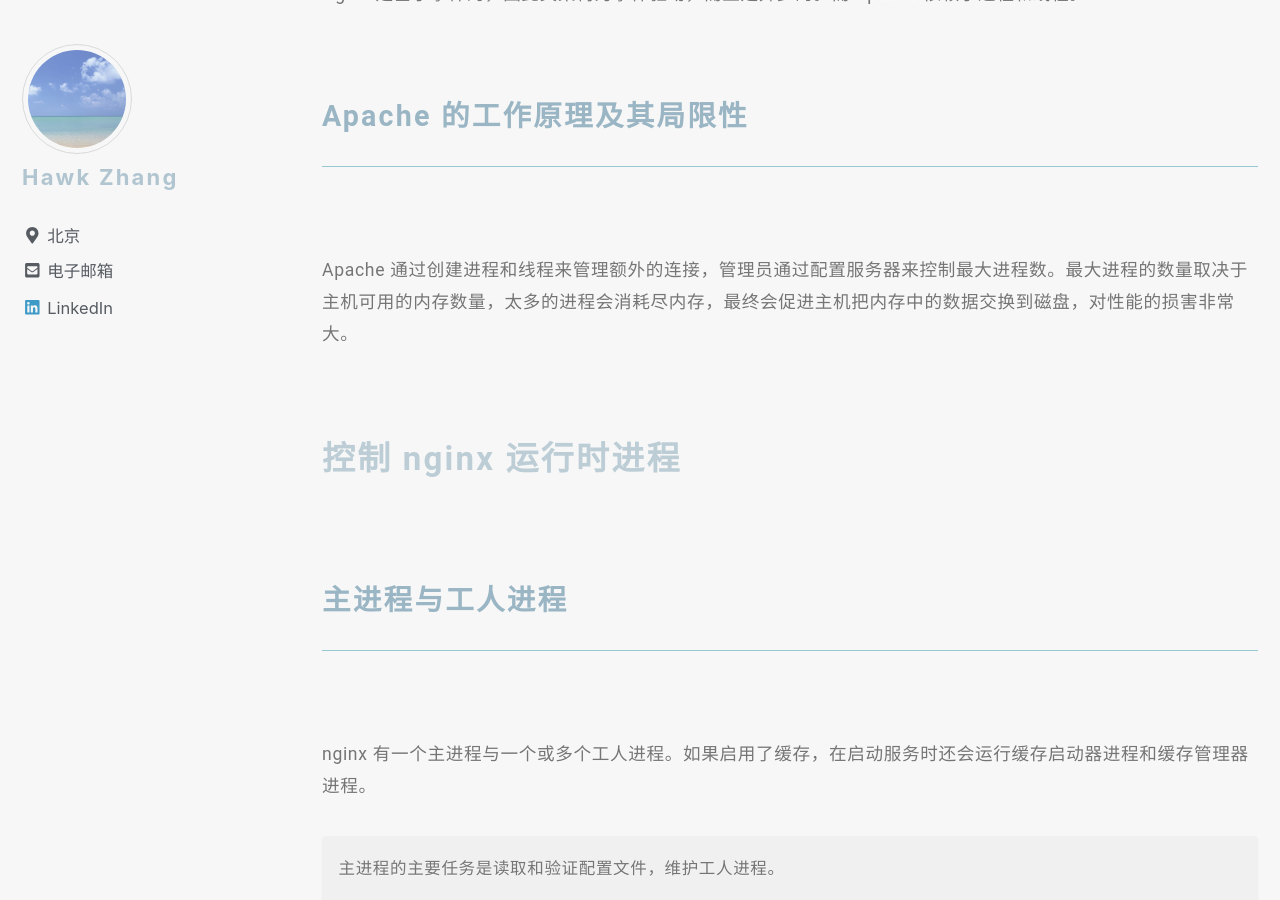
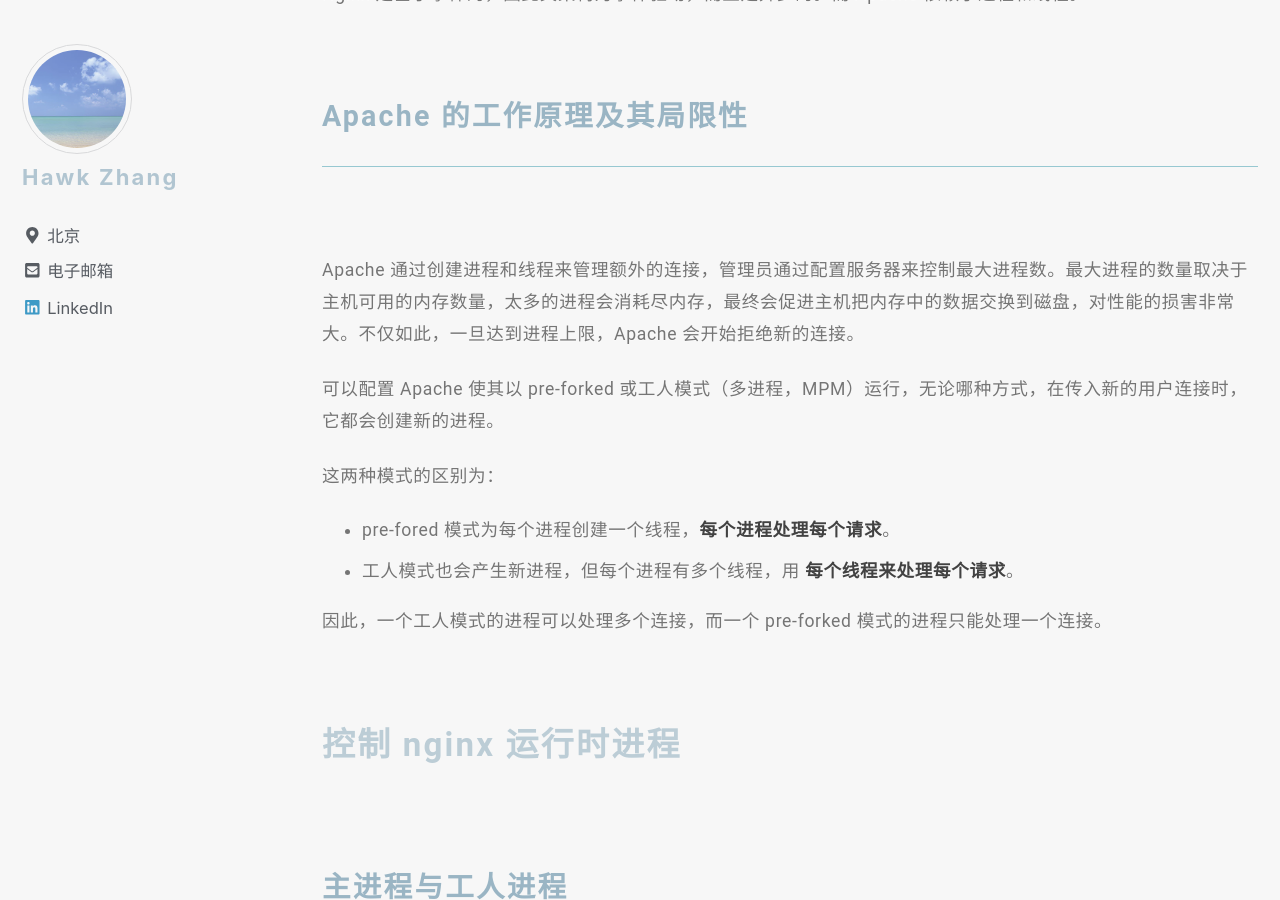
Before and after one commit to narru888/linotes_note, a Jekyll site: the page built from _posts/server/nginx/2016-01-03-nginx.basic.md, in a window 1280 px wide and 900 px high, scrolled down 1345 px. Built offline with Jekyll 4.4.1, drawn with Linux system fonts in a browser that asks for light colours; nearby versions of some CDN libraries; a script that is not in the unit is left out.

Commit message:
update on 2018-09-23 12:00:01 CST

```diff
--- a/_posts/server/nginx/2016-01-03-nginx.basic.md
+++ b/_posts/server/nginx/2016-01-03-nginx.basic.md
@@ -34,7 +34,16 @@
 
 ### Apache 的工作原理及其局限性
 
-Apache 通过创建进程和线程来管理额外的连接，管理员通过配置服务器来控制最大进程数。最大进程的数量取决于主机可用的内存数量，太多的进程会消耗尽内存，最终会促进主机把内存中的数据交换到磁盘，对性能的损害非常大。
+Apache 通过创建进程和线程来管理额外的连接，管理员通过配置服务器来控制最大进程数。最大进程的数量取决于主机可用的内存数量，太多的进程会消耗尽内存，最终会促进主机把内存中的数据交换到磁盘，对性能的损害非常大。不仅如此，一旦达到进程上限，Apache 会开始拒绝新的连接。
+
+可以配置 Apache 使其以 pre-forked 或工人模式（多进程，MPM）运行，无论哪种方式，在传入新的用户连接时，它都会创建新的进程。
+
+这两种模式的区别为：
+
+* pre-fored 模式为每个进程创建一个线程，**每个进程处理每个请求**。
+* 工人模式也会产生新进程，但每个进程有多个线程，用 **每个线程来处理每个请求**。
+
+因此，一个工人模式的进程可以处理多个连接，而一个 pre-forked 模式的进程只能处理一个连接。
 
 
 
```
